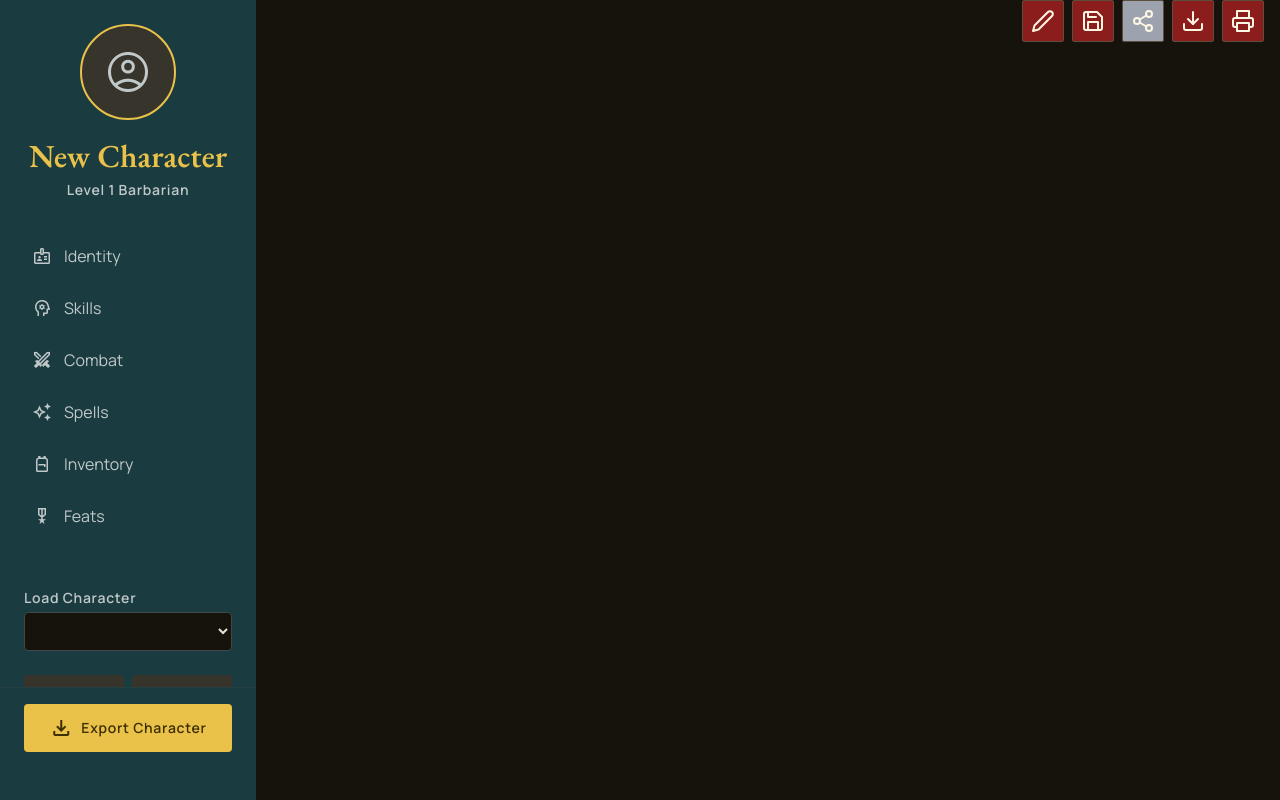
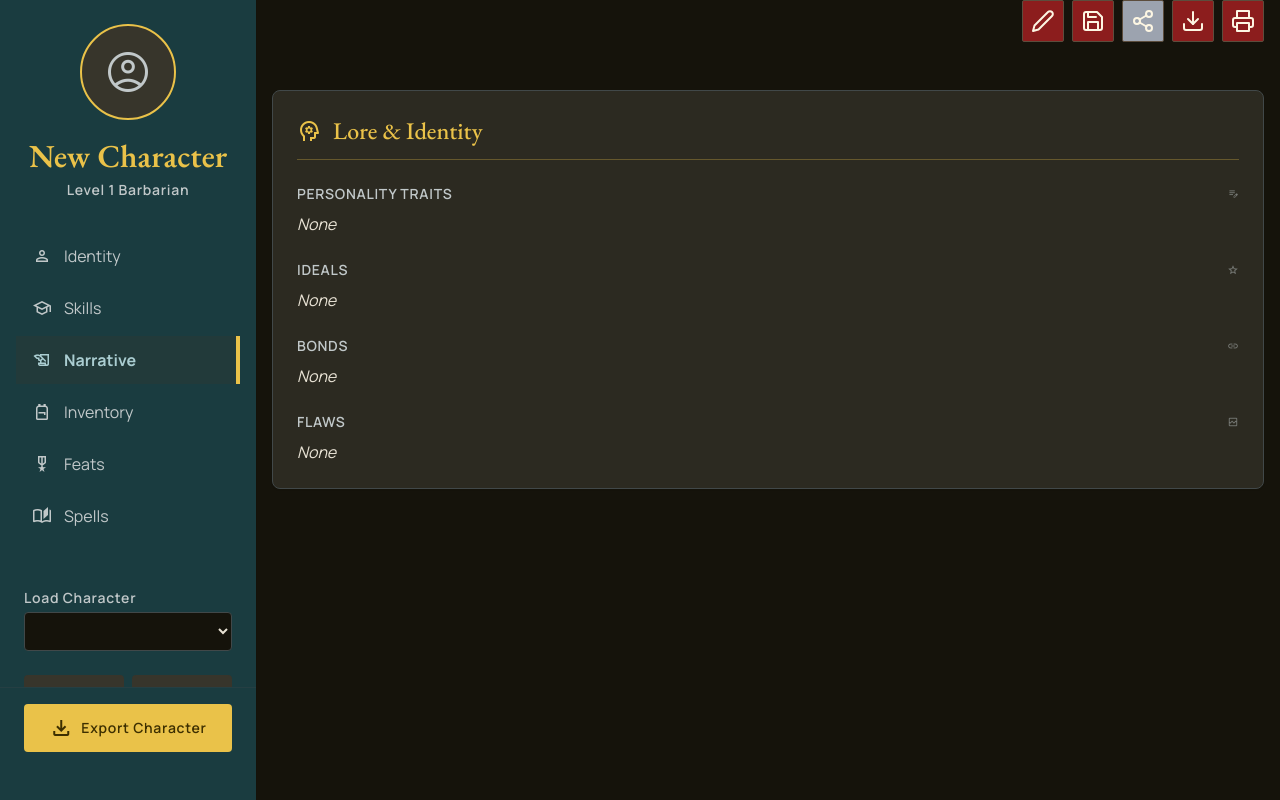
Before and after one commit to MelvinLoos/5e-character-sheet, a Vue app: page /narrative in a window 1280 px wide. Built offline with nearby package versions, Linux system fonts and the light colour scheme; what ajv-errors would draw is missing.

Commit message:
feat: align sidebar menu, routes, and component placement with redesign

```diff
--- a/src/components/ControlPanel.vue
+++ b/src/components/ControlPanel.vue
@@ -37,12 +37,12 @@ function generate() {
 }
 
 const navLinks = [
-  { name: 'identity', label: 'Identity', icon: 'badge' },
-  { name: 'skills', label: 'Skills', icon: 'psychology' },
-  { name: 'combat', label: 'Combat', icon: 'swords' },
-  { name: 'spells', label: 'Spells', icon: 'auto_awesome' },
+  { name: 'identity', label: 'Identity', icon: 'person' },
+  { name: 'skills', label: 'Skills', icon: 'school' },
+  { name: 'narrative', label: 'Narrative', icon: 'history_edu' },
   { name: 'inventory', label: 'Inventory', icon: 'backpack' },
   { name: 'feats', label: 'Feats', icon: 'military_tech' },
+  { name: 'spells', label: 'Spells', icon: 'auto_stories' },
 ]
 
 const queryParams = computed(() => {
@@ -84,10 +84,10 @@ const queryParams = computed(() => {
       <li v-for="link in navLinks" :key="link.name">
         <router-link
           :to="{ name: link.name, ...queryParams }"
-          class="flex items-center gap-3 px-4 py-3 rounded-xl transition-colors font-label-lg"
+          class="flex items-center gap-3 px-4 py-3 transition-colors font-label-lg"
           :class="[
             route.name === link.name
-              ? 'bg-primary text-on-primary'
+              ? 'border-r-4 border-tertiary bg-surface-variant/30 text-primary font-bold'
               : 'text-on-surface-variant hover:bg-surface-variant hover:text-on-surface',
           ]"
         >
@@ -199,7 +199,7 @@ const queryParams = computed(() => {
         class="flex items-center gap-2 px-3 py-2 rounded-lg font-label-md"
         :class="[
           route.name === link.name
-            ? 'bg-primary text-on-primary'
+            ? 'text-primary'
             : 'bg-surface-variant text-on-surface-variant',
         ]"
       >
--- a/src/router/index.ts
+++ b/src/router/index.ts
@@ -19,14 +19,9 @@ const router = createRouter({
       component: () => import('../views/Skills.vue'),
     },
     {
-      path: '/combat',
-      name: 'combat',
-      component: () => import('../views/Combat.vue'),
-    },
-    {
-      path: '/spells',
-      name: 'spells',
-      component: () => import('../views/Spells.vue'),
+      path: '/narrative',
+      name: 'narrative',
+      component: () => import('../views/Narrative.vue'),
     },
     {
       path: '/inventory',
@@ -38,6 +33,11 @@ const router = createRouter({
       name: 'feats',
       component: () => import('../views/Feats.vue'),
     },
+    {
+      path: '/spells',
+      name: 'spells',
+      component: () => import('../views/Spells.vue'),
+    },
   ],
 })
 
--- a/src/views/Combat.vue
+++ /dev/null
@@ -1,40 +0,0 @@
-<script setup lang="ts">
-import CombatStats from '@/components/sheet/CombatStats.vue'
-import AttacksList from '@/components/sheet/AttacksList.vue'
-import DeathSaves from '@/components/sheet/DeathSaves.vue'
-</script>
-
-<template>
-  <div class="flex-grow flex flex-col gap-8 w-full max-w-7xl mx-auto items-stretch">
-    <!-- Component Abstraction Banner Example (Optional/Placeholder if needed) -->
-    <!--
-    <div class="bg-secondary-container rounded-lg p-5 border border-tertiary-container/30 flex items-start gap-4 shadow-md w-full">
-      <span class="material-symbols-outlined text-tertiary text-3xl shrink-0 mt-1" style="font-variation-settings: 'FILL' 1;">info</span>
-      <div>
-        <h4 class="font-headline-md text-headline-md text-on-surface mb-1">Combat Notice</h4>
-        <p class="font-body-md text-body-md text-on-surface/90 leading-relaxed">
-           Manage your combat vitals, death saves, and available attacks below.
-        </p>
-      </div>
-    </div>
-    -->
-
-    <div class="grid grid-cols-1 xl:grid-cols-2 gap-8 items-start w-full">
-      <!-- Left Column: Combat Vitals & Death Saves -->
-      <div class="flex flex-col gap-8 w-full">
-        <CombatStats class="w-full" />
-        <DeathSaves class="w-full" />
-      </div>
-
-      <!-- Right Column: Attacks -->
-      <div class="flex flex-col gap-8 w-full">
-        <!-- Wrap AttacksList in a stylized container to match Grimoire style if desired -->
-        <div
-          class="bg-surface-container rounded-lg p-6 border border-outline-variant shadow-sm w-full"
-        >
-          <AttacksList class="w-full" />
-        </div>
-      </div>
-    </div>
-  </div>
-</template>
--- a/src/views/Identity.vue
+++ b/src/views/Identity.vue
@@ -2,8 +2,10 @@
 import { useCharacterStore } from '@/stores/character'
 import SheetHeader from '@/components/sheet/SheetHeader.vue'
 import AbilityScores from '@/components/sheet/AbilityScores.vue'
-import PersonalityBlock from '@/components/sheet/PersonalityBlock.vue'
 import SavingThrows from '@/components/sheet/SavingThrows.vue'
+import CombatStats from '@/components/sheet/CombatStats.vue'
+import AttacksList from '@/components/sheet/AttacksList.vue'
+import DeathSaves from '@/components/sheet/DeathSaves.vue'
 
 const store = useCharacterStore()
 </script>
@@ -12,15 +14,19 @@ const store = useCharacterStore()
   <div class="flex flex-col gap-8 w-full max-w-7xl mx-auto">
     <SheetHeader />
 
-    <div class="grid grid-cols-1 lg:grid-cols-12 gap-8 items-stretch">
-      <!-- Left Column: Personality -->
-      <section class="lg:col-span-5 flex flex-col gap-8">
-        <PersonalityBlock class="h-full" />
+    <div class="grid grid-cols-1 lg:grid-cols-12 gap-8 items-start">
+      <!-- Left Column: Combat Vitals & Ability Scores -->
+      <section class="lg:col-span-5 flex flex-col gap-8 w-full">
+        <CombatStats class="w-full" />
+        <DeathSaves class="w-full" />
+        <AbilityScores />
       </section>
 
-      <!-- Right Column: Ability Scores -->
-      <section class="lg:col-span-7 flex flex-col gap-8">
-        <AbilityScores />
+      <!-- Right Column: Attacks -->
+      <section class="lg:col-span-7 flex flex-col gap-8 w-full">
+        <div class="bg-surface-container rounded-lg p-6 border border-outline-variant shadow-sm w-full">
+          <AttacksList class="w-full" />
+        </div>
       </section>
     </div>
 
--- /dev/null
+++ b/src/views/Narrative.vue
@@ -0,0 +1,13 @@
+<script setup lang="ts">
+import PersonalityBlock from '@/components/sheet/PersonalityBlock.vue'
+</script>
+
+<template>
+  <div class="flex flex-col gap-8 w-full max-w-7xl mx-auto">
+    <div class="grid grid-cols-1 lg:grid-cols-12 gap-8 items-stretch">
+      <section class="lg:col-span-12 flex flex-col gap-8">
+        <PersonalityBlock class="h-full" />
+      </section>
+    </div>
+  </div>
+</template>
```
